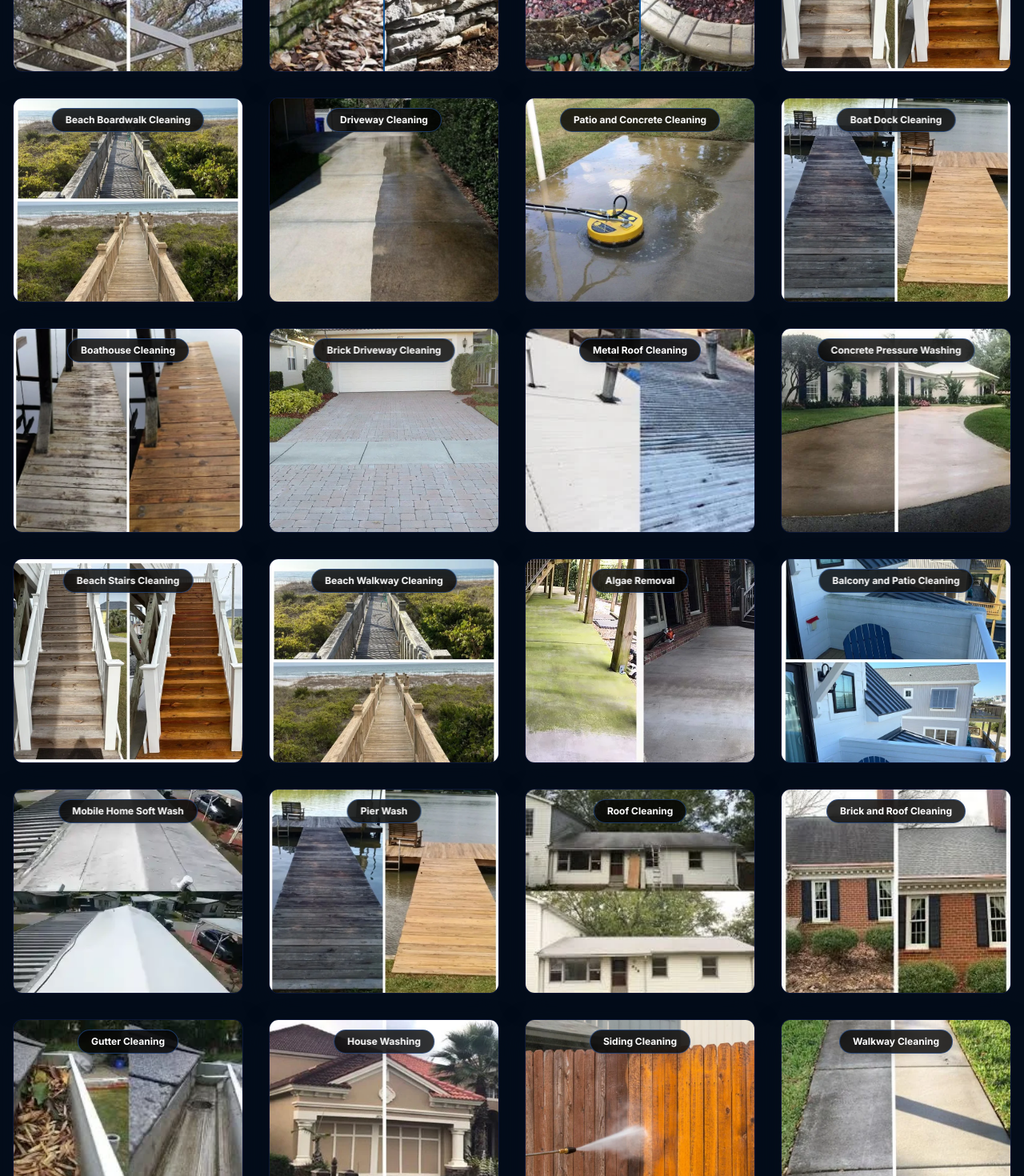
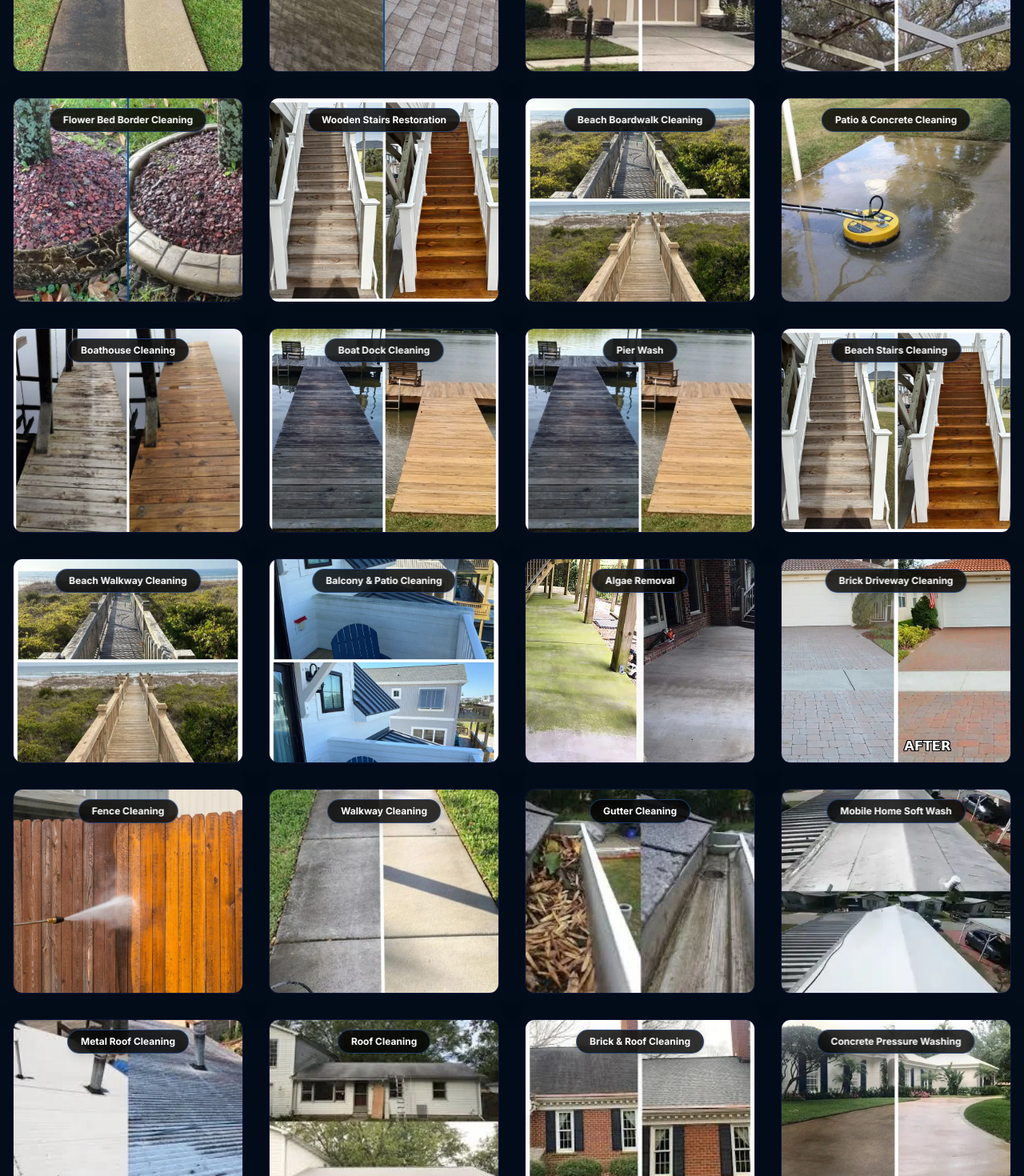
Before and after one commit to JDFerguson1989/blueline-services, a Next.js app: page / in a window 1280 px wide. Shown: the part 3900-5370 px from the top of the page at 80% size. Built offline with nearby package versions, Linux system fonts and the light colour scheme.

Commit message:
Audit and improve gallery photo labels and ordering

```diff
--- a/app/gallery/page.tsx
+++ b/app/gallery/page.tsx
@@ -4,31 +4,146 @@ import Footer from '@/components/Footer';
 import FacebookImageBanner from '@/components/FacebookImageBanner';
 
 const GALLERY_ITEMS = [
-  // Original 16
-  { id: 'siding', image: '/images/gallery/new-ba-1.jpg', label: 'House Washing', },
-  { id: 'driveway', image: '/images/gallery/new-ba-2.jpg', label: 'Driveway Cleaning', },
-  { id: 'fence', image: '/images/gallery/new-ba-3.jpg', label: 'Fence Restoration', },
-  { id: 'gutter', image: '/images/gallery/new-ba-4.jpg', label: 'Gutter Cleaning', },
-  { id: 'sidewalk', image: '/images/gallery/new-ba-5.jpg', label: 'Walkway Cleaning', },
-  { id: 'stone', image: '/images/stone_composite.webp', label: 'Stone Wall Cleaning', },
-  { id: 'flowerbed', image: '/images/flowerbed_composite.webp', label: 'Flower Bed Border', },
-  { id: 'roof', image: '/images/gallery/brick-roof.jpg', label: 'Roof Soft Wash', },
-  { id: 'roof-metal', image: '/images/gallery/metal-roof.jpg', label: 'Metal Roof Cleaning', },
-  { id: 'dock', image: '/images/gallery/dock.jpg', label: 'Boat Dock Cleaning', },
-  { id: 'roof-house', image: '/images/gallery/roof-1.jpg', label: 'Exterior & Roof Wash', },
-  { id: 'pier', image: '/images/gallery/pier-wash.jpg', label: 'Pier Wash', },
-  { id: 'mobile-home', image: '/images/gallery/mobile-home.png', label: 'Mobile Home Soft Wash', },
-  { id: 'concrete-wash', image: '/images/gallery/concrete-wash.jpg', label: 'Concrete Wash', },
-  { id: 'beach-stairs', image: '/images/gallery/beach-stairs.jpg', label: 'Wooden Stairs Restoration', },
-  { id: 'beach-walkway', image: '/images/gallery/beach-walkway.jpg', label: 'Beach Walkway Cleaning', },
-  // NEW authentic job photos
-  { id: 'real-sidewalk', image: '/images/sidewalk_both.webp', label: 'Concrete Sidewalk Cleaning', },
-  { id: 'real-siding', image: '/images/siding_before.webp', label: 'House Siding Soft Wash', },
-  { id: 'real-dock', image: '/images/dock.webp', label: 'Boat Dock Restoration', },
-  { id: 'real-roof', image: '/images/mobil_home.webp', label: 'Metal Roof Soft Wash', },
-  { id: 'real-action', image: '/images/patio_slab.webp', label: 'Surface Cleaner in Action', },
-  { id: 'real-screen', image: '/images/screen_before.webp', label: 'Screen Enclosure Cleaning', },
-  { id: 'real-fence', image: '/images/white_fence_composite.webp', label: 'White Fence Restoration', },
+  {
+    id: 'house-siding',
+    image: '/images/gallery/house-siding-cleaning-composite.webp',
+    label: 'House Washing',
+  },
+  {
+    id: 'fence',
+    image: '/images/gallery/fence-restoration-composite.webp',
+    label: 'Fence Restoration',
+  },
+  {
+    id: 'driveway-split',
+    image: '/images/gallery/new-ba-2.webp',
+    label: 'Driveway Cleaning',
+  },
+  {
+    id: 'stone-wall',
+    image: '/images/gallery/stone-wall-cleaning-composite.webp',
+    label: 'Stone Wall Cleaning',
+  },
+  {
+    id: 'sidewalk',
+    image: '/images/gallery/sidewalk-cleaning-composite.webp',
+    label: 'Sidewalk Cleaning',
+  },
+  {
+    id: 'roof-soft-wash',
+    image: '/images/gallery/roof-soft-wash-composite.webp',
+    label: 'Roof Soft Wash',
+  },
+  {
+    id: 'roof-ba',
+    image: '/images/gallery/new-ba-1.webp',
+    label: 'Roof Cleaning',
+  },
+  {
+    id: 'screen-enclosure',
+    image: '/images/gallery/screen-enclosure-cleaning-composite.webp',
+    label: 'Screen Enclosure Cleaning',
+  },
+  {
+    id: 'flowerbed-border',
+    image: '/images/gallery/flowerbed-border-cleaning-composite.webp',
+    label: 'Flower Bed Border Cleaning',
+  },
+  {
+    id: 'wooden-stairs',
+    image: '/images/gallery/wooden-stairs-restoration-composite.webp',
+    label: 'Wooden Stairs Restoration',
+  },
+  {
+    id: 'beach-boardwalk',
+    image: '/images/gallery/beach-boardwalk-cleaning-composite.webp',
+    label: 'Beach Boardwalk Cleaning',
+  },
+  {
+    id: 'patio-concrete',
+    image: '/images/gallery/patio-concrete-pressure-washing.webp',
+    label: 'Patio & Concrete Cleaning',
+  },
+  {
+    id: 'boathouse',
+    image: '/images/gallery/boathouse-cleaning.webp',
+    label: 'Boathouse Cleaning',
+  },
+  {
+    id: 'dock',
+    image: '/images/gallery/dock-pressure-washing.webp',
+    label: 'Boat Dock Cleaning',
+  },
+  {
+    id: 'pier',
+    image: '/images/gallery/pier-wash.webp',
+    label: 'Pier Wash',
+  },
+  {
+    id: 'beach-stairs',
+    image: '/images/gallery/beach-stairs.webp',
+    label: 'Beach Stairs Cleaning',
+  },
+  {
+    id: 'beach-walkway',
+    image: '/images/gallery/beach-walkway.webp',
+    label: 'Beach Walkway Cleaning',
+  },
+  {
+    id: 'balcony-patio',
+    image: '/images/gallery/balcony-patio-cleaning.webp',
+    label: 'Balcony & Patio Cleaning',
+  },
+  {
+    id: 'algae',
+    image: '/images/gallery/algae-removal-after.webp',
+    label: 'Algae Removal',
+  },
+  {
+    id: 'brick-driveway',
+    image: '/images/gallery/brick-driveway-cleaning-composite.webp',
+    label: 'Brick Driveway Cleaning',
+  },
+  {
+    id: 'fence-action',
+    image: '/images/gallery/new-ba-3.webp',
+    label: 'Fence Cleaning',
+  },
+  {
+    id: 'walkway',
+    image: '/images/gallery/new-ba-5.webp',
+    label: 'Walkway Cleaning',
+  },
+  {
+    id: 'gutter',
+    image: '/images/gallery/new-ba-4.webp',
+    label: 'Gutter Cleaning',
+  },
+  {
+    id: 'mobile-home',
+    image: '/images/gallery/mobile-home-soft-wash.webp',
+    label: 'Mobile Home Soft Wash',
+  },
+  {
+    id: 'metal-roof',
+    image: '/images/gallery/metal-roof.webp',
+    label: 'Metal Roof Cleaning',
+  },
+  {
+    id: 'roof-house',
+    image: '/images/gallery/roof-1.webp',
+    label: 'Roof Cleaning',
+  },
+  {
+    id: 'brick-roof',
+    image: '/images/gallery/brick-roof.webp',
+    label: 'Brick & Roof Cleaning',
+  },
+  {
+    id: 'concrete',
+    image: '/images/gallery/concrete-wash.webp',
+    label: 'Concrete Pressure Washing',
+  },
 ];
 
 function GalleryCard({ item }: { item: (typeof GALLERY_ITEMS)[0] }) {
@@ -37,7 +152,7 @@ function GalleryCard({ item }: { item: (typeof GALLERY_ITEMS)[0] }) {
       <div className="relative w-full aspect-[4/3] overflow-hidden">
         <Image
           src={item.image}
-          alt={`${item.label} before and after pressure washing`}
+          alt={`${item.label} by BlueLine Services`}
           fill
           className="object-cover group-hover:scale-[1.03] transition-transform duration-700"
         />
--- a/components/Gallery.tsx
+++ b/components/Gallery.tsx
@@ -4,7 +4,7 @@ const GALLERY_ITEMS = [
   {
     id: 'house-siding',
     image: '/images/gallery/house-siding-cleaning-composite.webp',
-    label: 'House Siding Cleaning',
+    label: 'House Washing',
   },
   {
     id: 'fence',
@@ -12,9 +12,14 @@ const GALLERY_ITEMS = [
     label: 'Fence Restoration',
   },
   {
-    id: 'roof-soft-wash',
-    image: '/images/gallery/roof-soft-wash-composite.webp',
-    label: 'Roof Soft Wash',
+    id: 'driveway-split',
+    image: '/images/gallery/new-ba-2.webp',
+    label: 'Driveway Cleaning',
+  },
+  {
+    id: 'stone-wall',
+    image: '/images/gallery/stone-wall-cleaning-composite.webp',
+    label: 'Stone Wall Cleaning',
   },
   {
     id: 'sidewalk',
@@ -22,14 +27,19 @@ const GALLERY_ITEMS = [
     label: 'Sidewalk Cleaning',
   },
   {
+    id: 'roof-soft-wash',
+    image: '/images/gallery/roof-soft-wash-composite.webp',
+    label: 'Roof Soft Wash',
+  },
+  {
+    id: 'roof-ba',
+    image: '/images/gallery/new-ba-1.webp',
+    label: 'Roof Cleaning',
+  },
+  {
     id: 'screen-enclosure',
     image: '/images/gallery/screen-enclosure-cleaning-composite.webp',
     label: 'Screen Enclosure Cleaning',
-  },
-  {
-    id: 'stone-wall',
-    image: '/images/gallery/stone-wall-cleaning-composite.webp',
-    label: 'Stone Wall Cleaning',
   },
   {
     id: 'flowerbed-border',
@@ -47,14 +57,14 @@ const GALLERY_ITEMS = [
     label: 'Beach Boardwalk Cleaning',
   },
   {
-    id: 'driveway',
-    image: '/images/gallery/new-ba-2.webp',
-    label: 'Driveway Cleaning',
+    id: 'patio-concrete',
+    image: '/images/gallery/patio-concrete-pressure-washing.webp',
+    label: 'Patio & Concrete Cleaning',
   },
   {
-    id: 'patio-concrete',
-    image: '/images/gallery/patio-concrete-pressure-washing.webp',
-    label: 'Patio and Concrete Cleaning',
+    id: 'boathouse',
+    image: '/images/gallery/boathouse-cleaning.webp',
+    label: 'Boathouse Cleaning',
   },
   {
     id: 'dock',
@@ -62,24 +72,9 @@ const GALLERY_ITEMS = [
     label: 'Boat Dock Cleaning',
   },
   {
-    id: 'boathouse',
-    image: '/images/gallery/boathouse-cleaning.webp',
-    label: 'Boathouse Cleaning',
-  },
-  {
-    id: 'brick-driveway',
-    image: '/images/gallery/brick-driveway-before.webp',
-    label: 'Brick Driveway Cleaning',
-  },
-  {
-    id: 'metal-roof',
-    image: '/images/gallery/metal-roof.webp',
-    label: 'Metal Roof Cleaning',
-  },
-  {
-    id: 'concrete',
-    image: '/images/gallery/concrete-wash.webp',
-    label: 'Concrete Pressure Washing',
+    id: 'pier',
+    image: '/images/gallery/pier-wash.webp',
+    label: 'Pier Wash',
   },
   {
     id: 'beach-stairs',
@@ -92,14 +87,34 @@ const GALLERY_ITEMS = [
     label: 'Beach Walkway Cleaning',
   },
   {
+    id: 'balcony-patio',
+    image: '/images/gallery/balcony-patio-cleaning.webp',
+    label: 'Balcony & Patio Cleaning',
+  },
+  {
     id: 'algae',
     image: '/images/gallery/algae-removal-after.webp',
     label: 'Algae Removal',
   },
   {
-    id: 'balcony-patio',
-    image: '/images/gallery/balcony-patio-cleaning.webp',
-    label: 'Balcony and Patio Cleaning',
+    id: 'brick-driveway',
+    image: '/images/gallery/brick-driveway-cleaning-composite.webp',
+    label: 'Brick Driveway Cleaning',
+  },
+  {
+    id: 'fence-action',
+    image: '/images/gallery/new-ba-3.webp',
+    label: 'Fence Cleaning',
+  },
+  {
+    id: 'walkway',
+    image: '/images/gallery/new-ba-5.webp',
+    label: 'Walkway Cleaning',
+  },
+  {
+    id: 'gutter',
+    image: '/images/gallery/new-ba-4.webp',
+    label: 'Gutter Cleaning',
   },
   {
     id: 'mobile-home',
@@ -107,9 +122,9 @@ const GALLERY_ITEMS = [
     label: 'Mobile Home Soft Wash',
   },
   {
-    id: 'pier',
-    image: '/images/gallery/pier-wash.webp',
-    label: 'Pier Wash',
+    id: 'metal-roof',
+    image: '/images/gallery/metal-roof.webp',
+    label: 'Metal Roof Cleaning',
   },
   {
     id: 'roof-house',
@@ -119,27 +134,12 @@ const GALLERY_ITEMS = [
   {
     id: 'brick-roof',
     image: '/images/gallery/brick-roof.webp',
-    label: 'Brick and Roof Cleaning',
+    label: 'Brick & Roof Cleaning',
   },
   {
-    id: 'gutter',
-    image: '/images/gallery/new-ba-4.webp',
-    label: 'Gutter Cleaning',
-  },
-  {
-    id: 'siding-ba',
-    image: '/images/gallery/new-ba-1.webp',
-    label: 'House Washing',
-  },
-  {
-    id: 'siding-single',
-    image: '/images/gallery/new-ba-3.webp',
-    label: 'Siding Cleaning',
-  },
-  {
-    id: 'walkway',
-    image: '/images/gallery/new-ba-5.webp',
-    label: 'Walkway Cleaning',
+    id: 'concrete',
+    image: '/images/gallery/concrete-wash.webp',
+    label: 'Concrete Pressure Washing',
   },
 ];
 
@@ -149,7 +149,7 @@ function GalleryCard({ item }: { item: (typeof GALLERY_ITEMS)[0] }) {
       <div className="relative w-full h-full overflow-hidden">
         <Image
           src={item.image}
-          alt={`${item.label} before and after pressure washing`}
+          alt={`${item.label} by BlueLine Services`}
           fill
           className="object-cover group-hover:scale-[1.03] transition-transform duration-700"
         />
```
Also changed, not shown: public/images/gallery/brick-driveway-before.webp (deleted), public/images/gallery/brick-driveway-cleaning-composite.webp (added).
